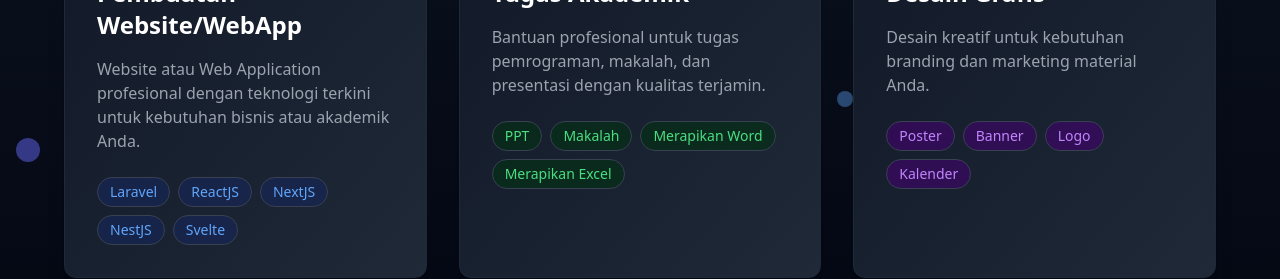
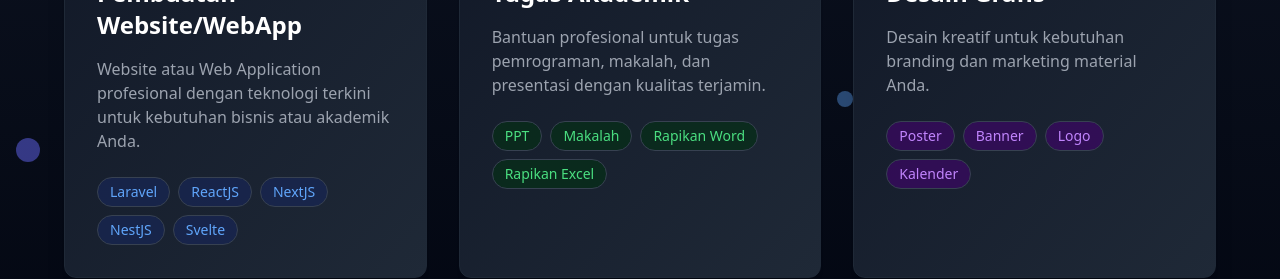
Before and after one commit to ahmadsyaifuddin-dins/JokiDins, a React (Vite) app in the folder frontend/: page / in a window 1280 px wide. Shown: the part 1360-1639 px from the top of the page. Built offline with nearby package versions, Linux system fonts and the light colour scheme; no server answers.

Commit message:
Update Services.jsx

```diff
--- a/frontend/src/components/home/Services.jsx
+++ b/frontend/src/components/home/Services.jsx
@@ -21,7 +21,7 @@ const Services = ({ isVisible }) => {
           title: "Tugas Akademik",
           description:
             "Bantuan profesional untuk tugas pemrograman, makalah, dan presentasi dengan kualitas terjamin.",
-          tags: ["PPT", "Makalah", "Merapikan Word", "Merapikan Excel"],
+          tags: ["PPT", "Makalah", "Rapikan Word", "Rapikan Excel"],
           color: "green",
           bgFrom: "from-green-900/20",
           bgTo: "to-teal-900/20",
```
